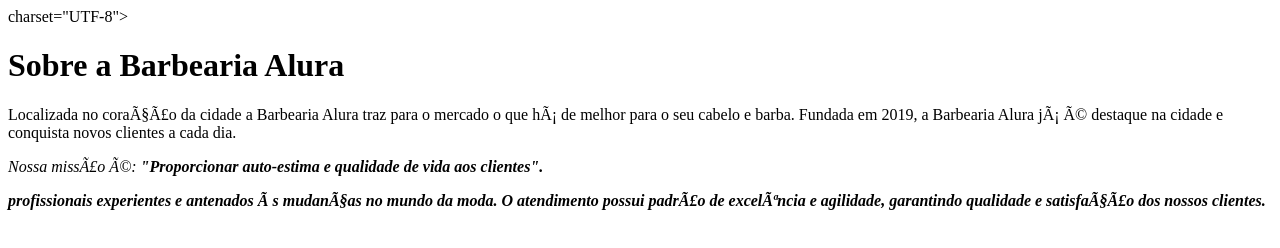
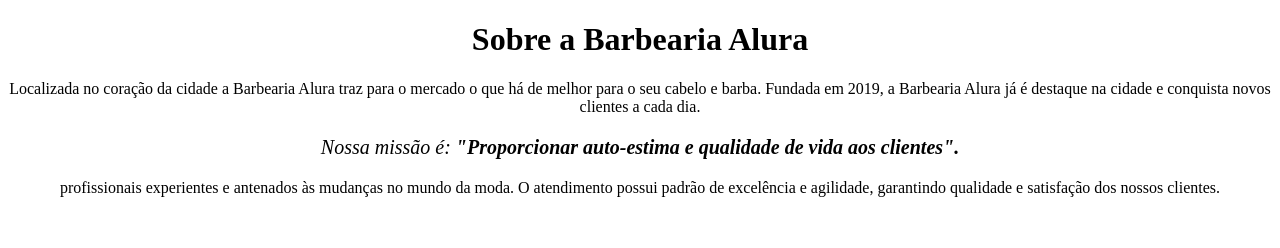
Before and after one commit to oMuriloB/RepositorioPensamento, a plain HTML site: page index.html in a window 1280 px wide. Drawn offline with Linux system fonts and the light colour scheme.

Commit message:
Add files via upload

```diff
--- a/index.html
+++ b/index.html
@@ -1,11 +1,18 @@
 <!DOCTYPE html>
-<html>
-    <meta> charset="UTF-8">
-    <h1>Sobre a Barbearia Alura</h1>
+<html lang="pt-br">
+    <head>
+    <meta charset="UTF-8">
+    <title>Barbearia Alura</title>
+    <link rel="stylesheet" href="style.css">
+    </head>
 
-    <p>Localizada no coração da cidade a Barbearia Alura traz para o mercado o que há de melhor para o seu cabelo e barba. Fundada em 2019, a Barbearia Alura já é destaque na cidade e conquista novos clientes a cada dia.</p>
+    <body>
+    <h1 style="text-align: center;">Sobre a Barbearia Alura</h1>
 
-    <p><em>Nossa missão é: <strong>"Proporcionar auto-estima e qualidade de vida aos clientes".</strong></em></p>
+    <p style="text-align: center;"> Localizada no coração da cidade a Barbearia Alura traz para o mercado o que há de melhor para o seu cabelo e barba. Fundada em 2019, a Barbearia Alura já é destaque na cidade e conquista novos clientes a cada dia.</p>
 
-    <p><em><strong>profissionais experientes e antenados às mudanças no mundo da moda. O atendimento possui padrão de excelência e agilidade, garantindo qualidade e satisfação dos nossos clientes.</strong></em></p>
+    <p style="font-size: 20px; text-align: center;"><em>Nossa missão é: <strong>"Proporcionar auto-estima e qualidade de vida aos clientes".</strong></em></p>
+
+    <p style="text-align: center;">profissionais experientes e antenados às mudanças no mundo da moda. O atendimento possui padrão de excelência e agilidade, garantindo qualidade e satisfação dos nossos clientes.</strong></em></p>
+    </body>
     </html>
--- /dev/null
+++ b/style.css
@@ -0,0 +1,3 @@
+p {
+    text-align: center;
+}
```
